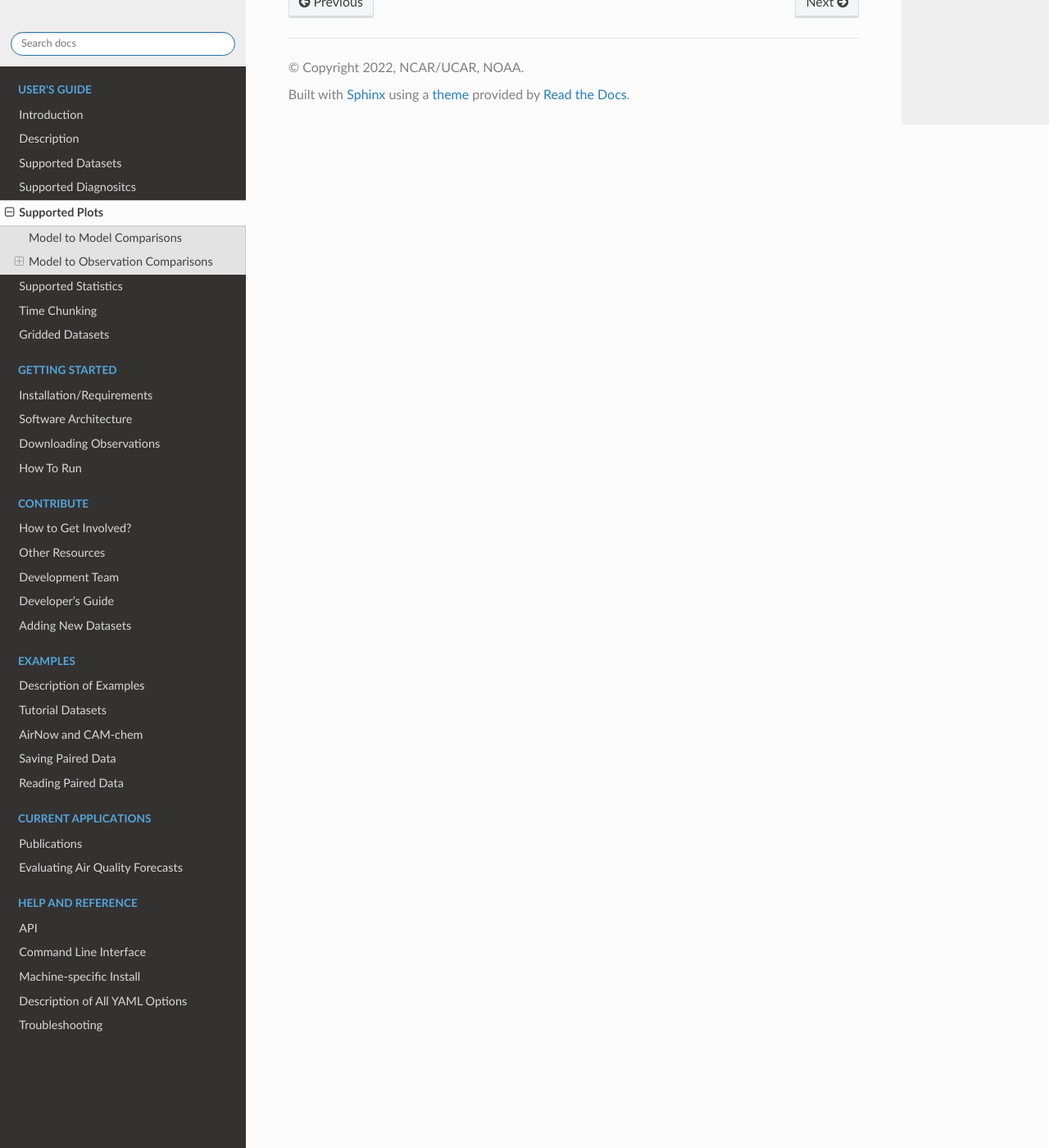
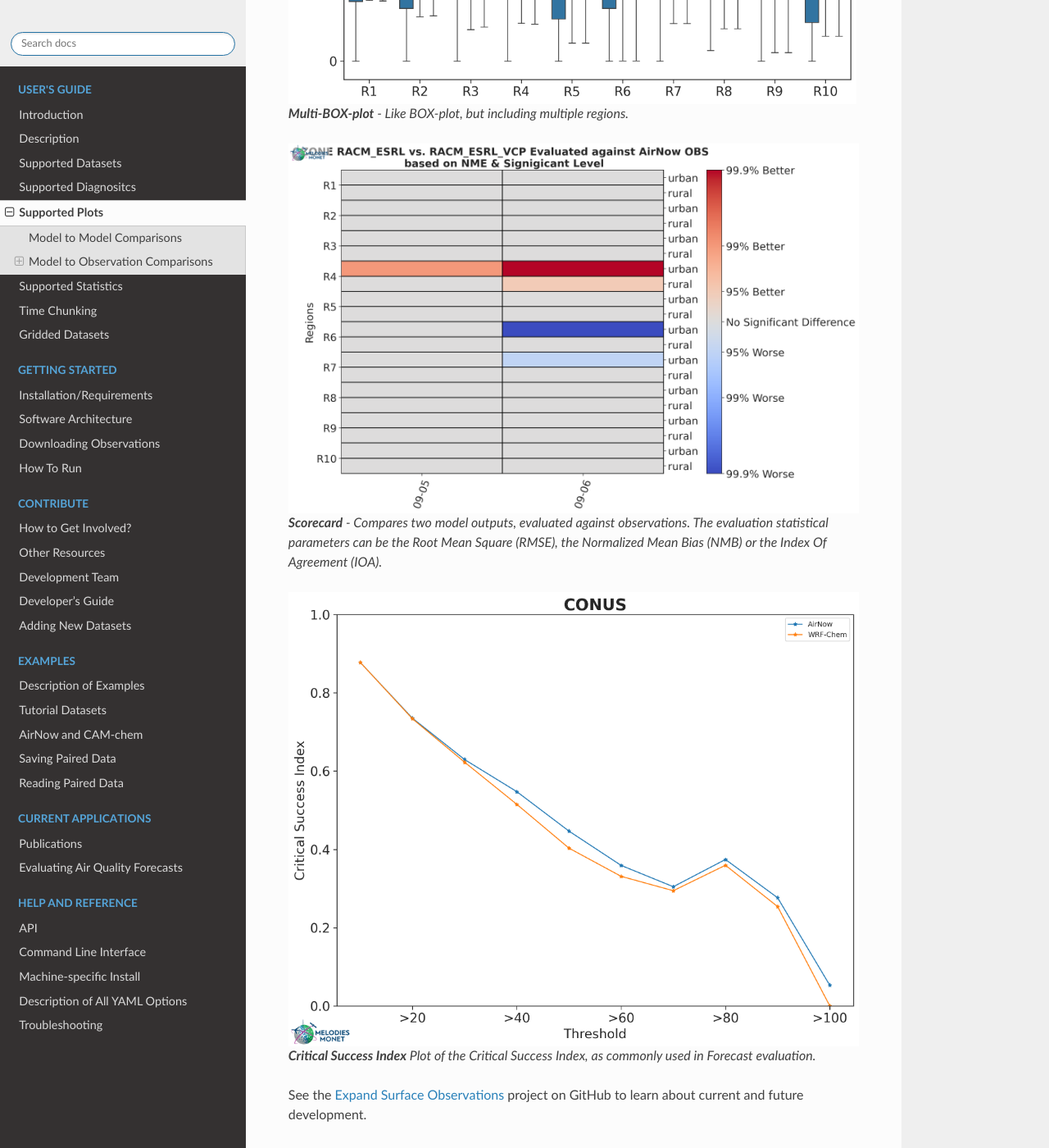
Before and after one commit to NOAA-CSL/MELODIES-MONET, a Sphinx documentation site: the page built from docs/users_guide/supported_plots.rst, in a window 1280 px wide and 1400 px high, scrolled down 3161 px. Shown: the whole window at 82% size. Built offline with Sphinx 7.4.7 and the Read the Docs theme 2.0.0, drawn with Linux system fonts in a browser that asks for light colours; pages that are not in the unit, such as notebooks, are missing from menus.

Commit message:
doc: Add Scorecard, multi_boxplot and CSI to Supported Plots

```diff
--- a/docs/users_guide/supported_plots.rst
+++ b/docs/users_guide/supported_plots.rst
@@ -51,6 +51,21 @@ Surface Evaluation
    **BOX-plot** - BOX-plot comparing one or more model results with one
    observation over the analysis window with options to specify the domain.
 
+.. figure:: /_static/figures/plot_grp7.multi_boxplot.OZONE.2019-09-05_06.2019-09-06_06.all.CONUS.png
+   :scale: 35 %
+
+   **Multi-BOX-plot** - Like BOX-plot, but including multiple regions.
+
+.. figure:: /_static/figures/plot_grp6.scorecard.OZONE.2019-09-05_06.2019-09-06_06.all.CONUS.png
+
+   **Scorecard** - Compares two model outputs, evaluated against observations.
+   The evaluation statistical parameters can be the Root Mean Square (RMSE),
+   the Normalized Mean Bias (NMB) or the Index Of Agreement (IOA).
+
+.. figure:: /_static/figures/plot_grp8.csi.OZONE.2019-09-05_06.2019-09-06_06.all.CONUS.Critical\ Success\ Index.png
+
+   **Critical Success Index** Plot of the Critical Success Index, as commonly used in Forecast evaluation.
+
 See the `Expand Surface Observations <https://github.com/NOAA-CSL/MELODIES-MONET/projects/7>`_
 project on GitHub to learn about current and future development.
 
```
Also changed, not shown: docs/_static/figures/plot_grp6.scorecard.OZONE.2019-09-05_06.2019-09-06_06.all.CONUS.png (added), docs/_static/figures/plot_grp7.multi_boxplot.OZONE.2019-09-05_06.2019-09-06_06.all.CONUS.png (added), docs/_static/figures/plot_grp8.csi.OZONE.2019-09-05_06.2019-09-06_06.all.CONUS.Critical Success Index.png (added).
